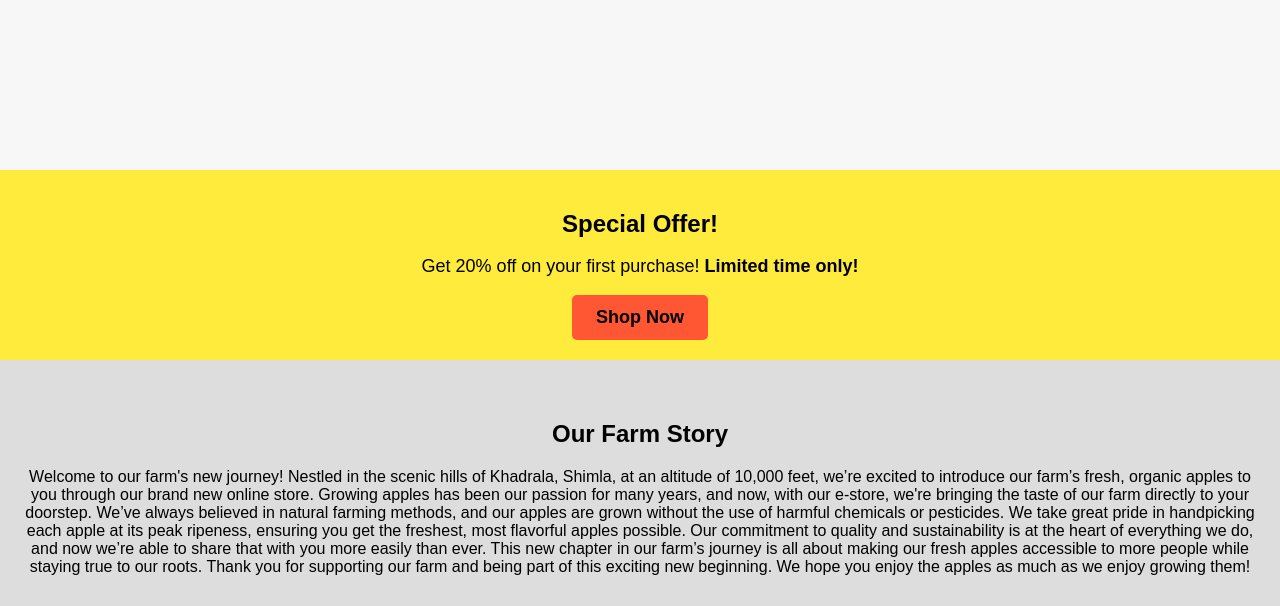
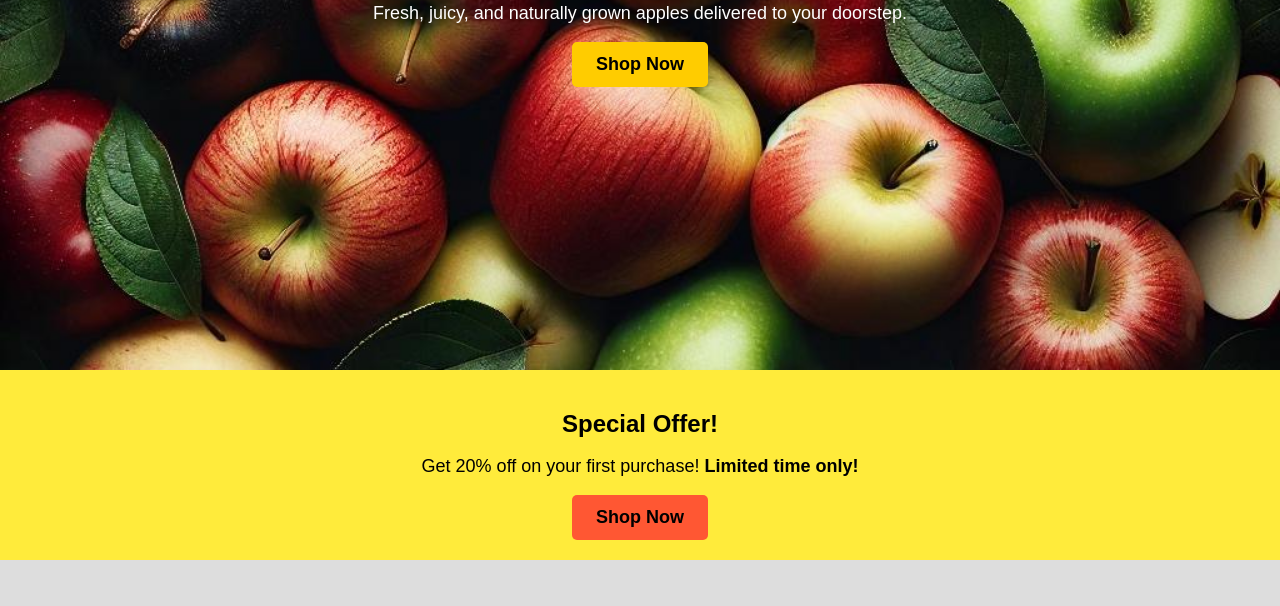
Before and after one commit to Parasnegi007/apple, a plain HTML site: page index.html in a window 1280 px wide. Shown: the part 453-1059 px from the top of the page. Drawn offline with Linux system fonts and the light colour scheme.

Commit message:
home.css

```diff
--- a/assets/home.css
+++ b/assets/home.css
@@ -89,12 +89,12 @@ nav ul li a {
 
 /* Hero Section with Background Image */
 .hero {
-    height: 440px; /* Adjust height as needed */
+    height: 80vh; /* Adjust height as needed */
     display: flex;
     align-items: center;
     justify-content: center;
     text-align: center;
-    background: url('apple_background.jpg') no-repeat center center/cover;
+    background: url('images/apple_background.jpg') no-repeat center center/cover;
     color: white;
     padding: 50px 20px;
  margin-top: 0px;
```
